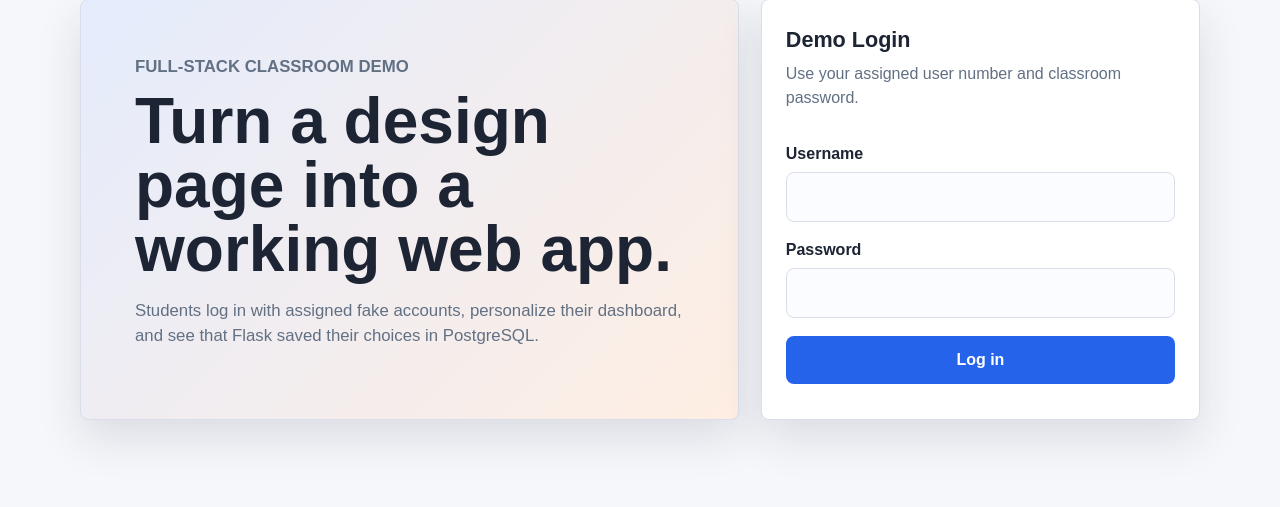
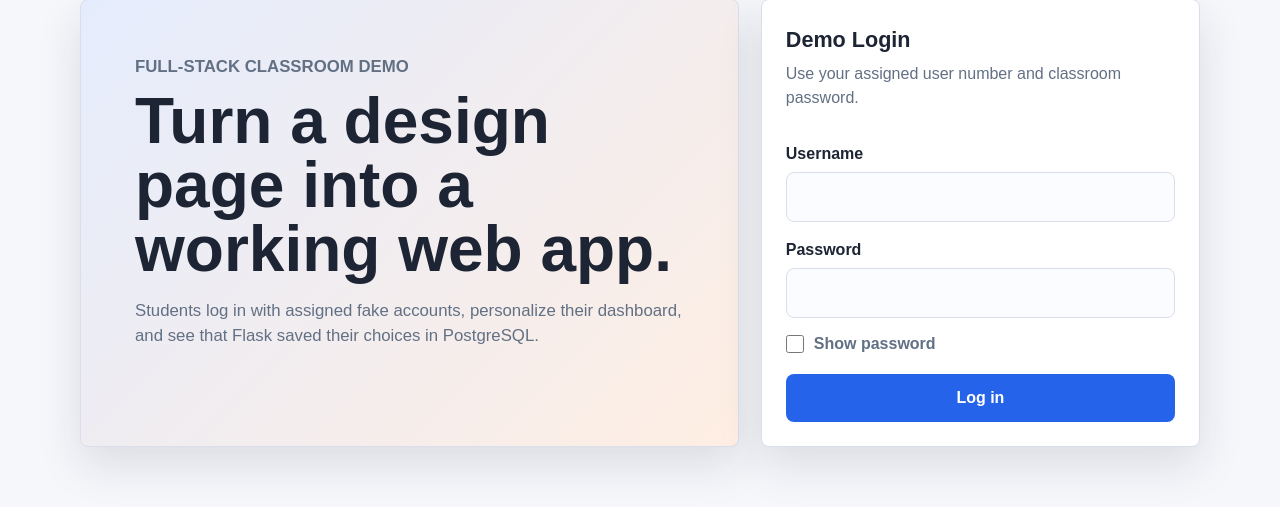
Before and after one commit to BobbyMcD422/PyClassDemo, a Flask app: page /login in a window 1280 px wide. Shown: the part 98-605 px from the top of the page. Run offline with Flask 3, Linux system fonts and the light colour scheme; some libraries are stand-ins or nearby versions.

Commit message:
Added a "Show Password" checkbox for convenience

```diff
--- a/static/style.css
+++ b/static/style.css
@@ -179,6 +179,31 @@ input[type="color"] {
   padding: 6px;
 }
 
+.checkbox-row {
+  display: flex;
+  align-items: center;
+  justify-content: flex-start;
+  gap: 10px;
+  margin-top: 14px;
+  color: var(--muted);
+  width: fit-content;
+}
+
+.checkbox-row label {
+  display: inline;
+  margin: 0;
+  font-weight: 700;
+}
+
+.checkbox-row input[type="checkbox"] {
+  display: inline;
+  width: 18px;
+  height: 18px;
+  margin: 0;
+  padding: 0;
+  flex: 0 0 18px;
+}
+
 input:focus,
 select:focus,
 textarea:focus {
--- a/templates/login.html
+++ b/templates/login.html
@@ -27,7 +27,21 @@
     <label for="password">Password</label>
     <input id="password" name="password" type="password" required>
 
+    <div class="checkbox-row">
+      <input id="show_password" type="checkbox">
+      <label for="show_password">Show password</label>
+    </div>
+
     <button type="submit">Log in</button>
   </form>
 </section>
+
+<script>
+  const showPassword = document.querySelector("#show_password");
+  const passwordInput = document.querySelector("#password");
+
+  showPassword.addEventListener("change", () => {
+    passwordInput.type = showPassword.checked ? "text" : "password";
+  });
+</script>
 {% endblock %}
```
